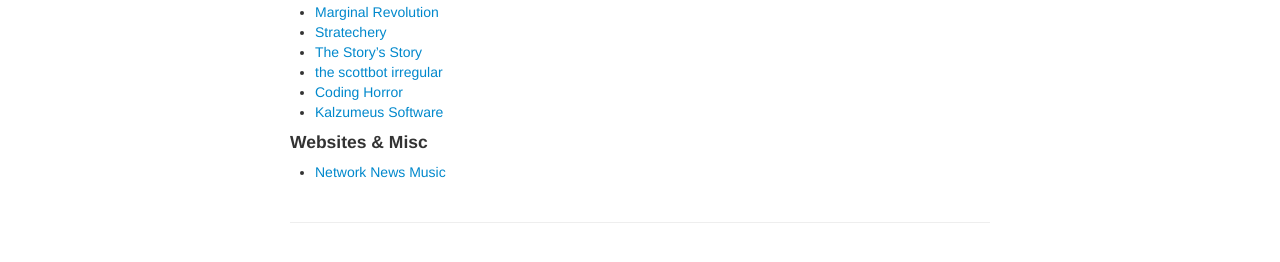
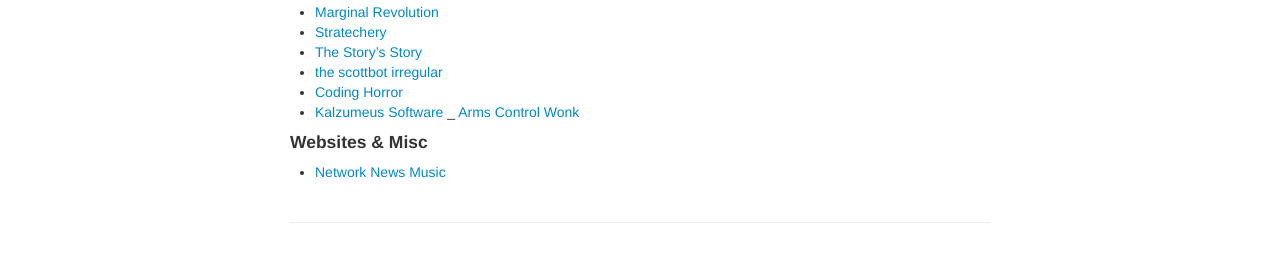
Before and after one commit to joshgunter/gunter_website, a Jekyll site: the page built from index.md, in a window 1280 px wide. Shown: the part 550-812 px from the top of the page. Built offline with Jekyll 4.4.1, drawn with Linux system fonts in a browser that asks for light colours.

Commit message:
Update index.md

```diff
--- a/index.md
+++ b/index.md
@@ -29,6 +29,7 @@ description: Some lists of things I find interesting.
 - [the scottbot irregular](https://scottbot.net/)
 - [Coding Horror](https://blog.codinghorror.com/)
 - [Kalzumeus Software](https://www.kalzumeus.com/)
+_ [Arms Control Wonk](https://www.armscontrolwonk.com)
 
 #### Websites & Misc
 - [Network News Music](https://www.networknewsmusic.com/)
```
